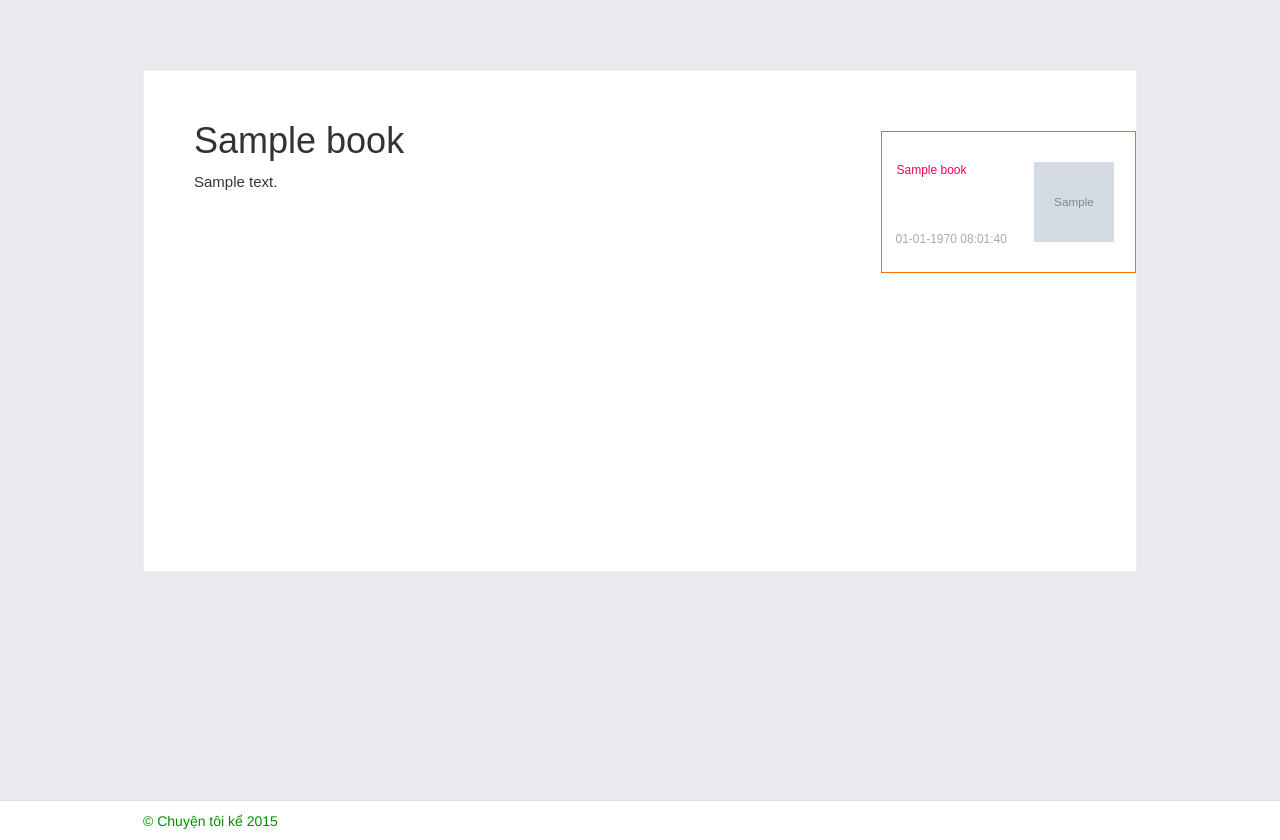
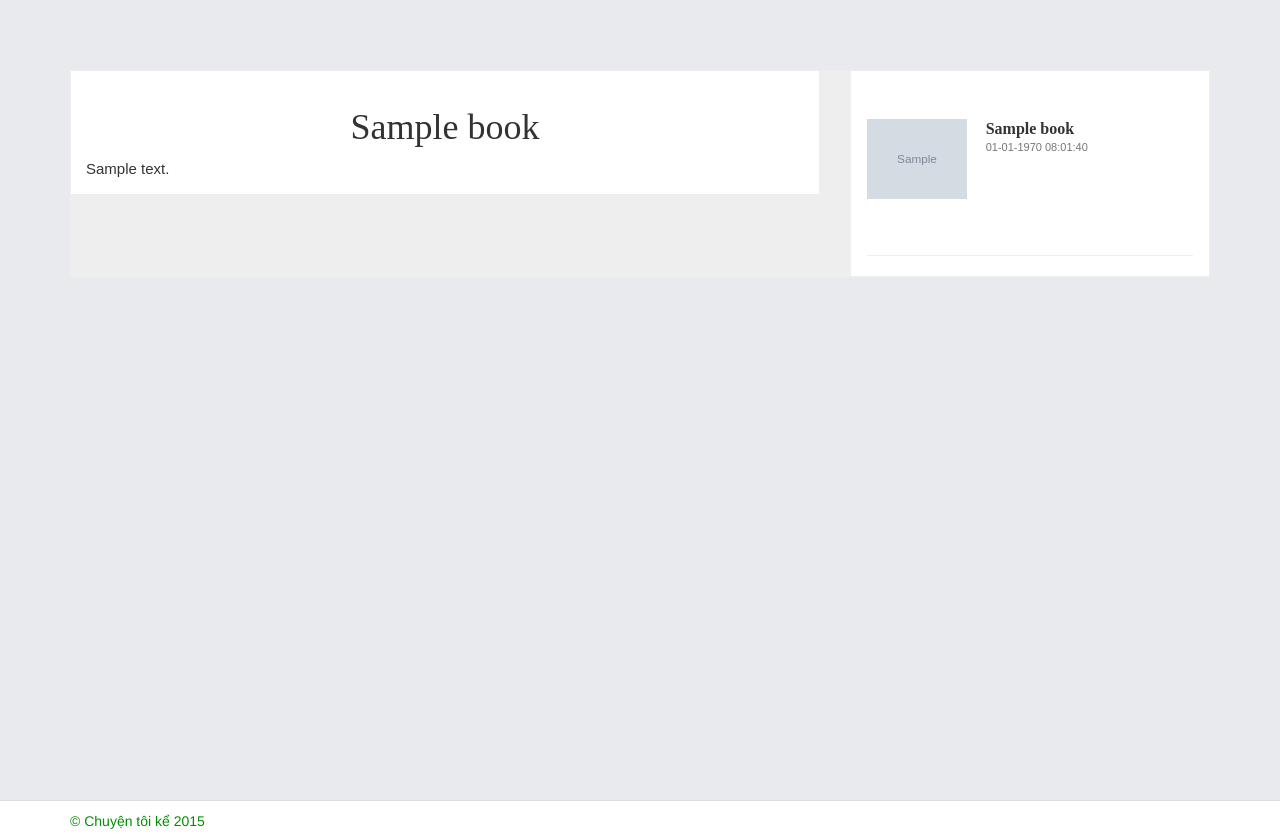
Before and after one commit to thuctoa/chuyentoike, a Yii app: template views/site/index.php in a window 1280 px wide. Run offline with PHP 8.4 and a stand-in for Yii, Linux system fonts and the light colour scheme; the template is opened without the code that fills it: most values are stand-ins (such as "Sample title", 1, 10 or a date in 2020); grey boxes marked "Sample" are stand-in pictures; data that the repository does not hold is empty; some libraries are stand-ins or nearby versions.

Commit message:
thay doi font

```diff
--- a/views/site/index.php
+++ b/views/site/index.php
@@ -5,7 +5,7 @@ $actual_link = "http://$_SERVER[HTTP_HOST]$_SERVER[REQUEST_URI]";
 ?>
 <div class="site-index">
     <div class="row">
-        <div class="col-lg-9 ">
+        <div class="col-lg-8 ">
             <div class="noidung">
                 <?php
                 $id = '';
@@ -13,7 +13,7 @@ $actual_link = "http://$_SERVER[HTTP_HOST]$_SERVER[REQUEST_URI]";
                      $id=$_GET['baiviet'];
                      foreach ($books as $book){
                          if($id==$book['id']){
-                             echo '<h1>'.$book['title'].'</h1>';
+                             echo '<h1 class="tieude-noidung">'.$book['title'].'</h1>';
                              echo $book['description'];
                              break;
                          }
@@ -21,7 +21,7 @@ $actual_link = "http://$_SERVER[HTTP_HOST]$_SERVER[REQUEST_URI]";
                      }
                 }
                 else{
-                    echo '<h1>'.current($books)['title'].'</h1>';
+                    echo '<h1 class="tieude-noidung" >'.current($books)['title'].'</h1>';
                     echo current($books)['description'];
                 }
                 ?>
@@ -79,7 +79,7 @@ $actual_link = "http://$_SERVER[HTTP_HOST]$_SERVER[REQUEST_URI]";
                 </div>-->
             </div>
         </div>
-        <div class="col-lg-3 ">
+        <div class="col-lg-4 ">
             <div class="tintuc">
                 <?php
                 date_default_timezone_set('Asia/Ho_Chi_Minh');
@@ -90,23 +90,29 @@ $actual_link = "http://$_SERVER[HTTP_HOST]$_SERVER[REQUEST_URI]";
                 }
                 if($id!=''){
                 ?>
-                <div class="row anhminhhoa-dau">
+                <div class="row tincuthe-dau">
                     <a href="?baiviet=<?=$id?>">
-                        <div class="col-lg-7" style="color: <?=$mauchu[$id%4]?>;margin-top: 0px;">
-                            <p>
+                        <div class="col-lg-4">
+                            <img src="../uploads/<?=$books[$id]['img']?>" class="anhminhhoa">
+                        </div>
+                        <div class="col-lg-8" >
+                            <p class="tieude-tin">
                                 <?php
                                     echo $books[$id]['title'];
                                 ?>
                             </p>
-                        </div>
-                        <div class="col-lg-5">
-                            <img src="../uploads/<?=$books[$id]['img']?>" class="anhminhhoa">
+                            <p class="thoigian-tin">
+                                <?php
+                                    echo date('m-d-Y H:m:s', $books[$id]['time_new']);
+                                ?>
+                            </p>
+
                         </div>
                     </a>
                 </div>
                 <?php
-                            if(Yii::$app->user->can('permission_monitor')){
-                        ?>
+                        if(Yii::$app->user->can('permission_monitor')){
+                ?>
                         <a href="/book/update?id=<?=$id?>"
                             class="pull-right"
                             title="Update" aria-label="Update" data-pjax="0">
@@ -115,11 +121,9 @@ $actual_link = "http://$_SERVER[HTTP_HOST]$_SERVER[REQUEST_URI]";
                 <?php
                     }
                 ?>
-                <p style="color: #aaaaaa; margin: -30px 0 20px 0;top: -12px; position: relative;">
-                            <?php
-                                echo date('m-d-Y H:m:s', $books[$id]['time_new']);
-                            ?>
-                </p>
+                <hr>
+
+
                 <?php
                 }
                 $i=0;
@@ -129,18 +133,24 @@ $actual_link = "http://$_SERVER[HTTP_HOST]$_SERVER[REQUEST_URI]";
                     }
                     if($key!=$id){
                 ?>
-                    <div class="row">
+                    <div class="row tincuthe">
                         <a href="?baiviet=<?=$book['id']?>">
-                            <div class="col-lg-7" style="color: <?=$mauchu[$key%4]?>;">
-                                <p>
+                            <div class="col-lg-4">
+                                <img src="../uploads/<?=$book['img']?>" class="anhminhhoa">
+                            </div>
+                            <div class="col-lg-8" >
+                                <p class="tieude-tin">
                                     <?php
                                         echo $book['title'];
                                     ?>
                                 </p>
+                                <p class="thoigian-tin">
+                                    <?php
+                                        echo date('m-d-Y H:m:s', $book['time_new']);
+                                    ?>
+                                </p>
                             </div>
-                            <div class="col-lg-5">
-                                <img src="../uploads/<?=$book['img']?>" class="anhminhhoa">
-                            </div>
+
                         </a>
                         <?php
                             if(Yii::$app->user->can('permission_monitor')){
@@ -154,11 +164,7 @@ $actual_link = "http://$_SERVER[HTTP_HOST]$_SERVER[REQUEST_URI]";
                             }
                         ?>
                     </div>
-                    <p style="color: #aaaaaa; margin: 0px 0 20px 0; position: relative;top: -12px;">
-                            <?php
-                                echo date('m-d-Y H:m:s', $book['time_new']);
-                            ?>
-                    </p>
+
                 <?php
                     }
                     $i++;
--- a/web/css/dinhkhung.css
+++ b/web/css/dinhkhung.css
@@ -4,19 +4,17 @@
     font-family: Arial, 'Helvetica Neue', Helvetica, sans-serif !important;
 }
 .noidung,.tintuc{
-    min-height: 500px;
     background: #FFF;
     word-wrap: break-word;
+    border: 1px solid #eeeeee;
 }
 .noidung{
-    padding-top: 30px;
-    padding-left: 50px;
     font-size: 15px;
+    padding: 15px;
 }
 .tintuc{
     font-size: 12px;
-    margin-left: -30px;
-    padding: 60px 15px;
+    padding: 0 16px;
 }
 .menu{
     background-color: white;
@@ -26,23 +24,14 @@
 
 }
 .site-index{
-    //padding: 0 15px;
-    border: 1px solid ;
+    background-color: #eeeeee;
+}
 
-    background-color: #FFF;
-    border-color: #eeeeee;
-}
-.container{
-    width: 80%;
-}
 .footer{
     height: 40px;
     margin: 0px;
     padding: 10px 0;
     background-color: white;
-}
-#language-selector{
-    margin-top: -5px;
 }
 .navbar-default .navbar-nav > .active > a, .navbar-default .navbar-nav > .active > a:hover, .navbar-default .navbar-nav > .active > a:focus{
     background-color: #00AEE8;
@@ -56,12 +45,34 @@
     color: #008e00;
 }
 .anhminhhoa{
-    width: 80px;
+    width: 100px;
     height: 80px;
-    margin-left: -10px;
-
 }
-.anhminhhoa-dau{
-    border: 1px solid #ff6b00;
-    padding: 30px 0;
+.tincuthe{
+   padding: 8px 0;
 }
+.tincuthe-dau{
+    padding: 48px 0 36px 0;
+}
+.tieude-tin{
+    color: #333;
+    font-size: 16px;
+    font-weight: bold;
+    display: block;
+    line-height: 1.2;
+    max-height: 2.4em;
+    margin-bottom: 2px;
+    overflow: hidden;
+    cursor: pointer;
+    font-family: VNI-coronet;
+}
+.thoigian-tin{
+    color: #767676;
+    font-size: 11px;
+}
+.tieude-noidung{
+    text-align: center;
+    line-height: normal;
+    word-wrap: break-word;
+    font-family: VNI-coronet;
+}
```
